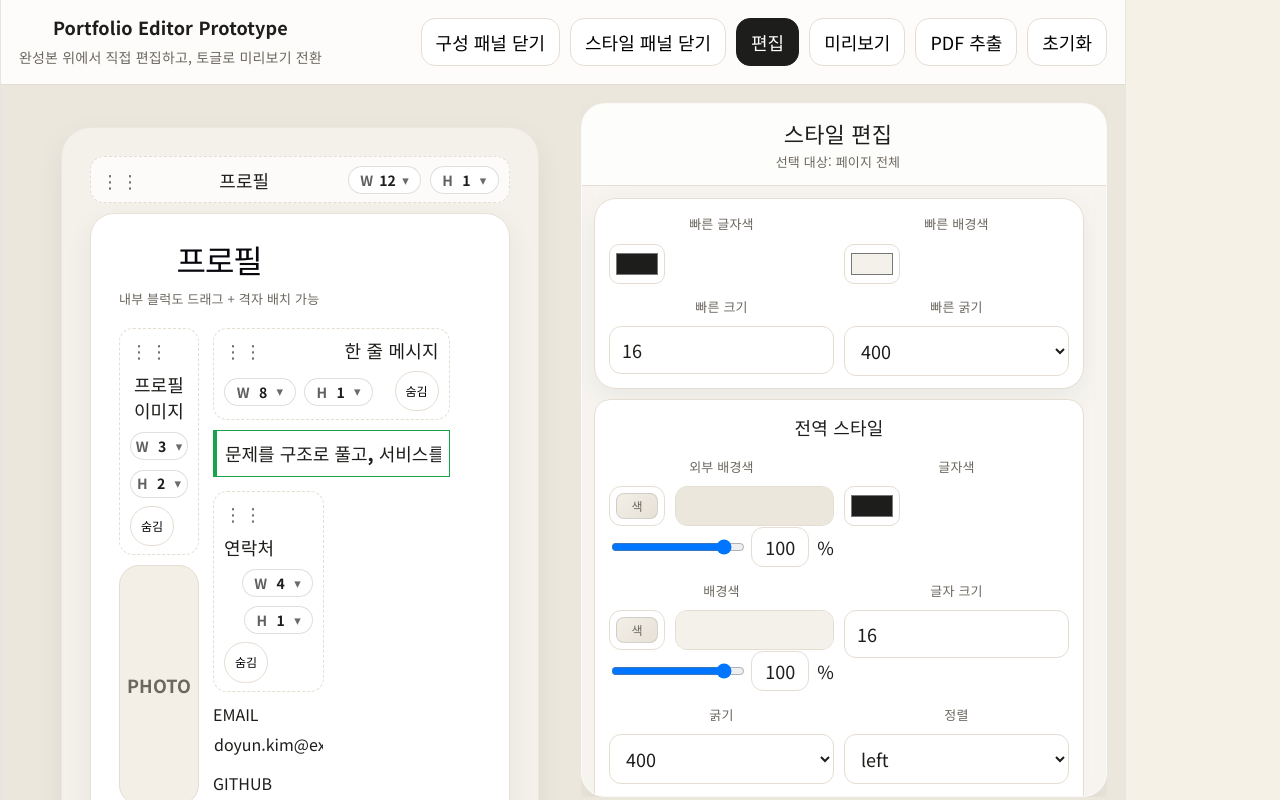
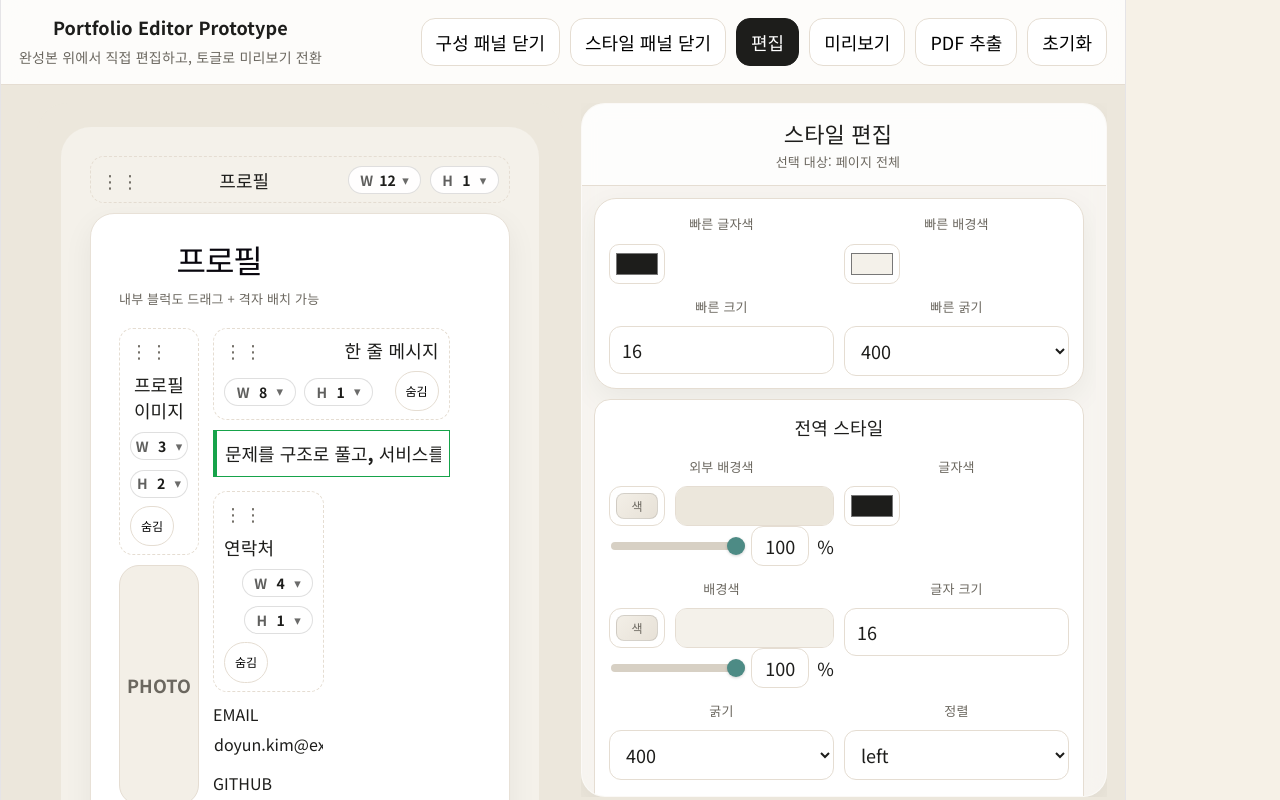
Before and after one commit to hdg5639/portfolio_editor, a React (Vite) app in the folder portfolio_edit/: page / in a window 1280 px wide. Shown: the top 800 px of the page. Built offline with nearby package versions, Linux system fonts and the light colour scheme; the HTML template or start-up script is replaced by a standard one.

Commit message:
fix/refactor

```diff
--- a/portfolio_edit/src/components/StylePanel.jsx
+++ b/portfolio_edit/src/components/StylePanel.jsx
@@ -128,18 +128,23 @@ function AlphaColorField({ label, value, fallback = '#ffffff', onChange }) {
                             type="range"
                             min="0"
                             max="100"
+                            step="1"
                             value={parsed.alpha}
+                            onInput={(e) =>
+                                onChange(buildColorWithAlpha(parsed.hex, clampAlpha(e.currentTarget.value)))
+                            }
                             onChange={(e) =>
-                                onChange(buildColorWithAlpha(parsed.hex, e.target.value))
+                                onChange(buildColorWithAlpha(parsed.hex, clampAlpha(e.currentTarget.value)))
                             }
                         />
                         <input
                             type="number"
                             min="0"
                             max="100"
+                            step="1"
                             value={parsed.alpha}
                             onChange={(e) =>
-                                onChange(buildColorWithAlpha(parsed.hex, e.target.value))
+                                onChange(buildColorWithAlpha(parsed.hex, clampAlpha(e.currentTarget.value)))
                             }
                         />
                         <span>%</span>
@@ -150,7 +155,7 @@ function AlphaColorField({ label, value, fallback = '#ffffff', onChange }) {
     );
 }
 
-function Field({ label, children }) {
+function Field({label, children}) {
     return (
         <div className="style-field">
             <span>{label}</span>
@@ -159,7 +164,7 @@ function Field({ label, children }) {
     );
 }
 
-function AccordionItem({ title, children, defaultOpen = false }) {
+function AccordionItem({title, children, defaultOpen = false}) {
     return (
         <details className="style-accordion" open={defaultOpen}>
             <summary>{title}</summary>
@@ -168,7 +173,7 @@ function AccordionItem({ title, children, defaultOpen = false }) {
     );
 }
 
-function StyleControls({ value, onChange, compact = false, alphaTargets = {} }) {
+function StyleControls({value, onChange, compact = false, alphaTargets = {}}) {
     const current = value || {};
     const alphaBackground = Boolean(alphaTargets.backgroundColor);
     const alphaBorder = Boolean(alphaTargets.borderColor);
--- a/portfolio_edit/src/styles/canvas.css
+++ b/portfolio_edit/src/styles/canvas.css
@@ -10,12 +10,12 @@
     min-height: 1200px;
     border-radius: 30px;
     padding: 28px;
-    border: 1px solid rgba(0, 0, 0, 0.04);
+    border: 1px solid transparent;
     margin: 0 auto;
 }
 
 .preview-page {
-    box-shadow: var(--shadow);
+    box-shadow: none;
 }
 
 .portfolio-grid {
@@ -88,7 +88,7 @@
     padding: 8px 10px;
     border: 1px dashed var(--line);
     border-radius: 14px;
-    background: rgba(255, 255, 255, 0.72);
+    background: transparent;
     flex-wrap: wrap;
 }
 
@@ -156,7 +156,7 @@
 
 .portfolio-card,
 .preview-card {
-    background: #fff;
+    background: transparent;
     border: 1px solid var(--line);
     border-radius: 24px;
     box-shadow: var(--shadow);
@@ -168,7 +168,7 @@
 .project-inner-card {
     border: 1px solid var(--line);
     border-radius: 18px;
-    background: rgba(255, 255, 255, 0.85);
+    background: transparent;
     padding: 16px;
     box-shadow: none;
 }
@@ -244,5 +244,5 @@
     padding: 8px 10px;
     border: 1px dashed var(--line);
     border-radius: 14px;
-    background: rgba(255, 255, 255, 0.72);
+    background: transparent;
 }
--- a/portfolio_edit/src/styles/panels.css
+++ b/portfolio_edit/src/styles/panels.css
@@ -431,3 +431,62 @@
     -webkit-appearance: none;
     margin: 0;
 }
+
+.alpha-range-row input[type='range'] {
+    -webkit-appearance: none;
+    appearance: none;
+    width: 100%;
+    height: 18px;
+    padding: 0;
+    border: none;
+    border-radius: 999px;
+    background: transparent;
+    box-shadow: none;
+    cursor: pointer;
+}
+
+.alpha-range-row input[type='range']::-webkit-slider-runnable-track {
+    height: 8px;
+    border-radius: 999px;
+    background: #d7d0c4;
+}
+
+.alpha-range-row input[type='range']::-webkit-slider-thumb {
+    -webkit-appearance: none;
+    appearance: none;
+    width: 18px;
+    height: 18px;
+    margin-top: -5px;
+    border: none;
+    border-radius: 50%;
+    background: #4d8b85;
+    box-shadow: 0 1px 3px rgba(0, 0, 0, 0.18);
+}
+
+.alpha-range-row input[type='range']::-moz-range-track {
+    height: 8px;
+    border: none;
+    border-radius: 999px;
+    background: #d7d0c4;
+}
+
+.alpha-range-row input[type='range']::-moz-range-thumb {
+    width: 18px;
+    height: 18px;
+    border: none;
+    border-radius: 50%;
+    background: #4d8b85;
+    box-shadow: 0 1px 3px rgba(0, 0, 0, 0.18);
+}
+
+.alpha-range-row input[type='range']:focus {
+    outline: none;
+}
+
+.alpha-range-row input[type='range']:focus::-webkit-slider-runnable-track {
+    background: #cfc7ba;
+}
+
+.alpha-range-row input[type='range']:focus::-moz-range-track {
+    background: #cfc7ba;
+}
```
